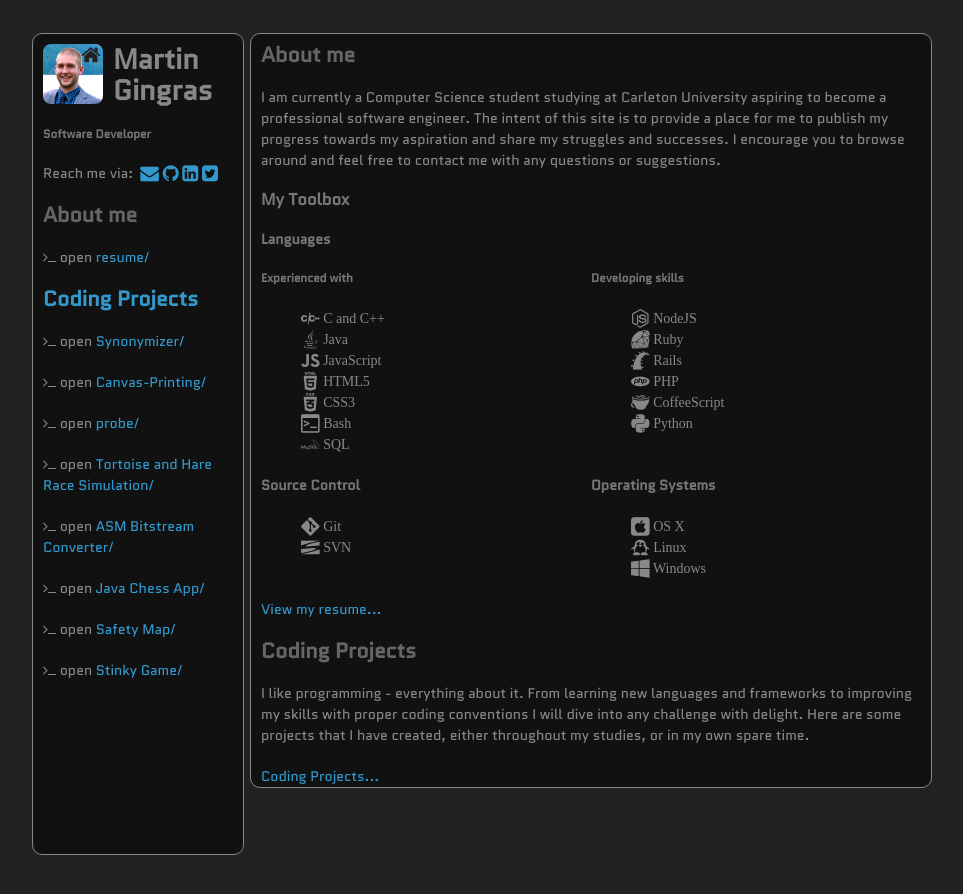
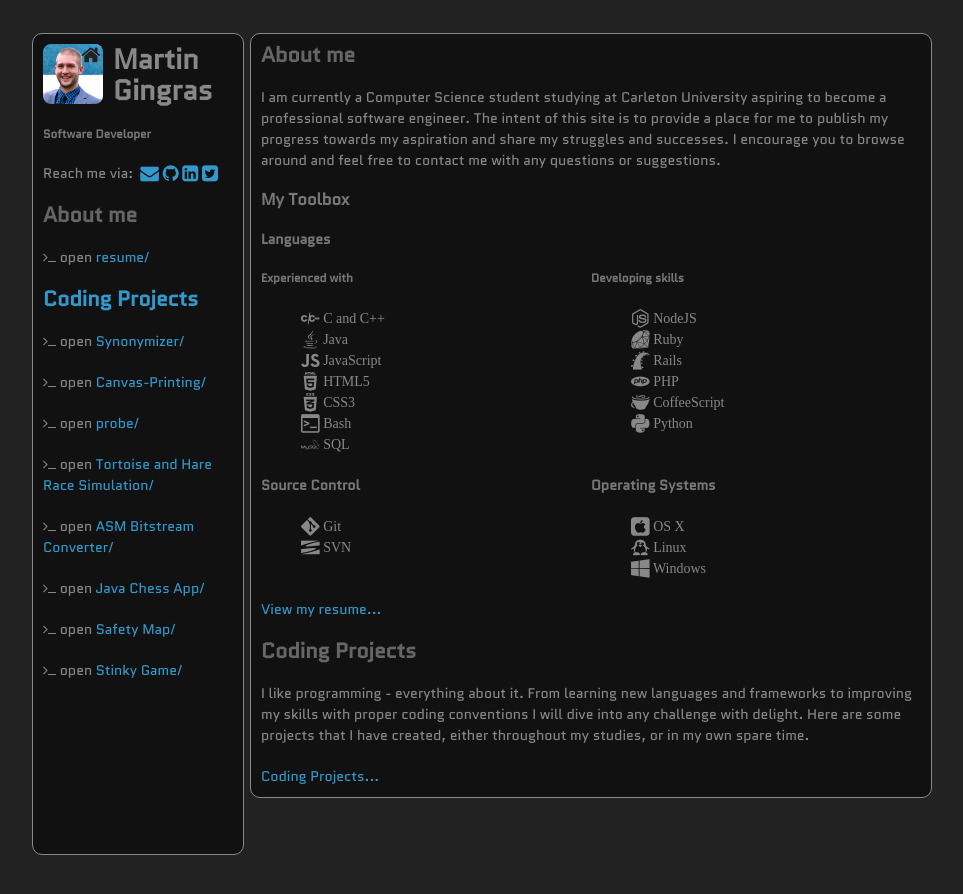
Before and after one commit to mgingras/The-old-mgingras.ca, a Jekyll site: the page built from index.html, in a window 1280 px wide. Shown: the top 894 px of the page, without its empty margins (158-1121 px from the left). Built offline with Jekyll 4.4.1, drawn with Linux system fonts in a browser that asks for light colours; some web fonts are replaced; Markdown is read by kramdown in place of the engine named in the settings.

Commit message:
added padding at bottome of content

```diff
--- a/_includes/head.html
+++ b/_includes/head.html
@@ -3,7 +3,7 @@
 <!--[if IE]><meta http-equiv="X-UA-Compatible" content="chrome=1;IE=edge"> <![endif]> -->
 <meta name="viewport" content="width=device-width, initial-scale=1, user-scalable=no">
 <meta name="author" content="Martin Gingras">
-<meta name="description" content="An aspiring software developer">
+<meta name="description" content="Martin Gingras, an aspiring software developer">
 <meta name="keywords" content="Martin,Gingras,Personal,Resume">
 
 <!-- Apple -->
--- a/css/styles.css
+++ b/css/styles.css
@@ -38,7 +38,7 @@ body {
   border-radius: 10px;
   border: 1px solid;
   margin-bottom: 2.5%;
-  padding: 10px 10px 0px 10px;
+  padding: 10px 10px 10px 10px;
 }
 
 .resume {
```
